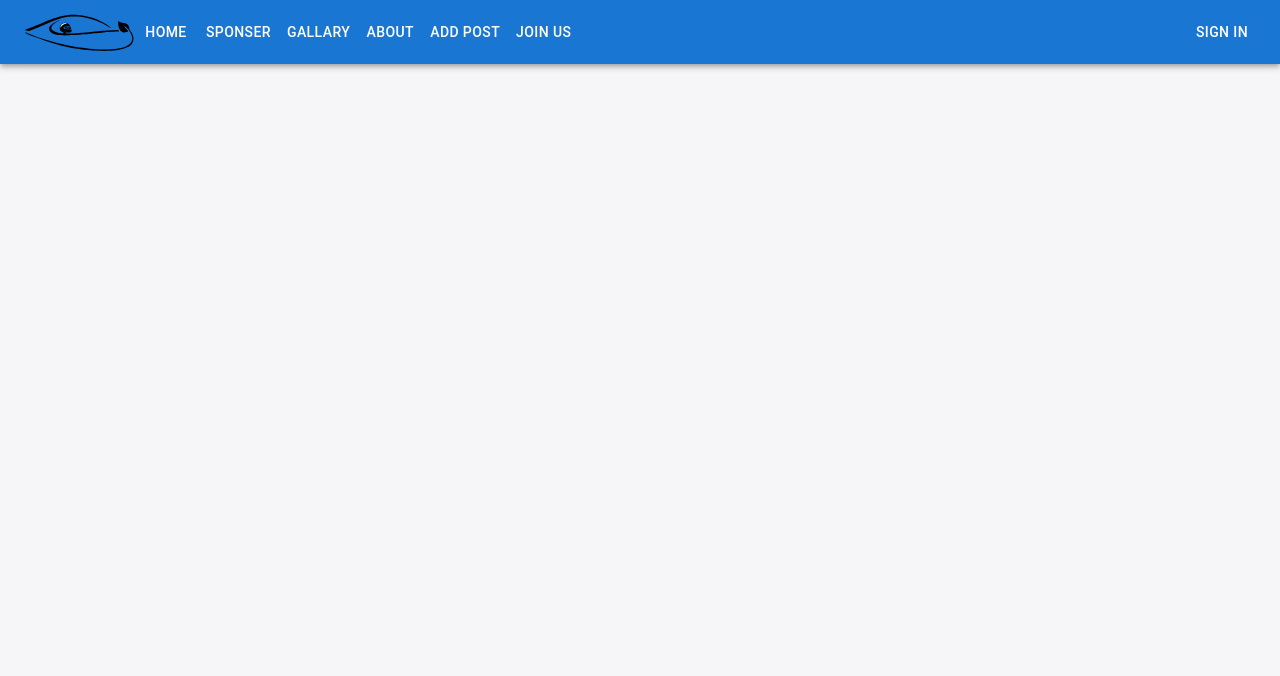
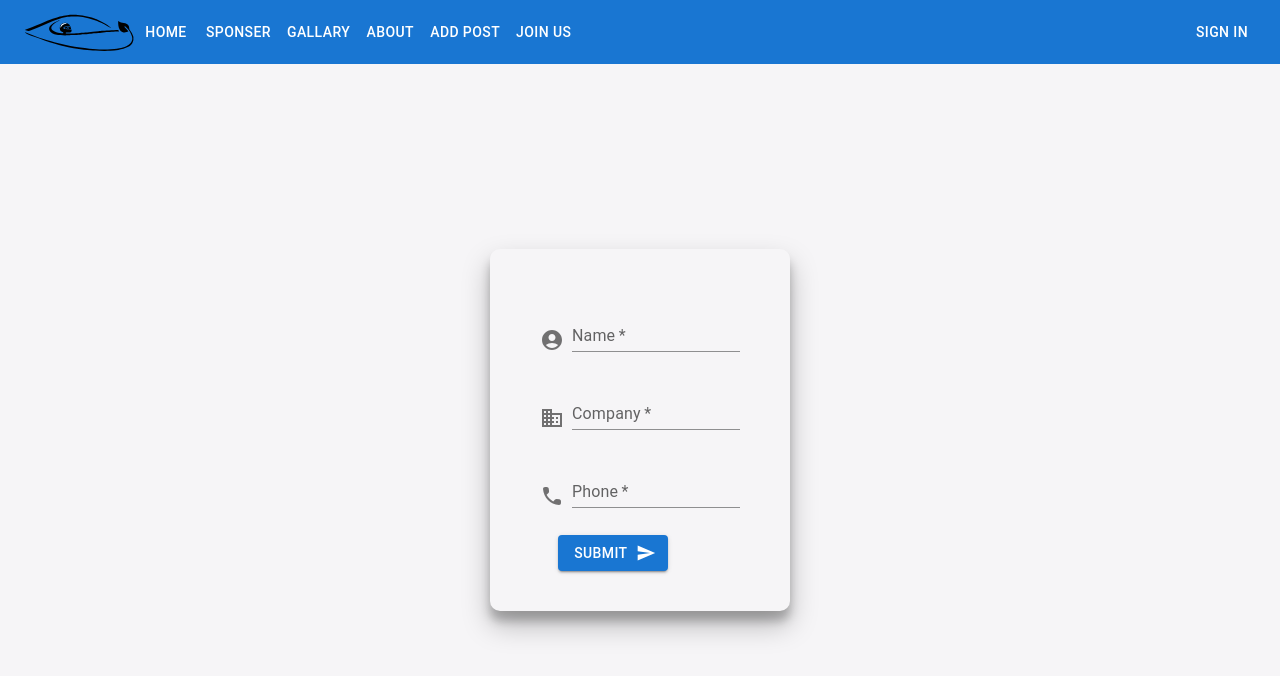
Before and after one commit to nouralmulhem/Shell-Frontend, a React (Create React App) app: page /Sponser in a window 1280 px wide. Shown: the top 676 px of the page. Built offline with nearby package versions, Linux system fonts and the light colour scheme.

Commit message:
form in sponser

```diff
--- a/src/App.js
+++ b/src/App.js
@@ -11,6 +11,7 @@ import AddAdmin from './Components/Authentication/AddAdmin/AddAdmin';
 
 // Styles
 import './App.css';
+import Sponser from './Components/Sponser/Sponser';
 
 function App() {
   return (
@@ -24,6 +25,7 @@ function App() {
             <Route exact path="/AddPost" element={<PostForm />} />
             <Route exact path="/Recruitment" element={<RecruitmentPage />} />
             <Route exact path="/AddAdmin" element={<AddAdmin />} />
+            <Route exact path="/Sponser" element={<Sponser />} />
 
           </Routes>
         </Router>
--- a/src/Components/Navebar/HosnyNavbar.jsx
+++ b/src/Components/Navebar/HosnyNavbar.jsx
@@ -31,7 +31,7 @@ function ResponsiveAppBar() {
   };
   const handleSponser = () => {
     handleCloseNavMenu();
-    console.log('Sponser');
+    window.location.pathname = 'Sponser';
   };
   const handleGallary = () => {
     handleCloseNavMenu();
@@ -87,7 +87,7 @@ function ResponsiveAppBar() {
                 <PostLink2 to="/">HOME</PostLink2>
               </MenuItem>
               <MenuItem key="Sponser" onClick={handleSponser}>
-                <PostLink2 to="/">Sponser</PostLink2>
+                <PostLink2 to="/Sponser">Sponser</PostLink2>
               </MenuItem>
               <MenuItem key="Gallary" onClick={handleGallary}>
                 <PostLink2 to="/">Gallary</PostLink2>
@@ -126,7 +126,7 @@ function ResponsiveAppBar() {
 
             <Box sx={{ flexGrow: 1, display: { xs: 'none', md: 'flex' } }}>
               <Button onClick={handleCloseNavMenu}><PostLink to="/">HOME</PostLink></Button>
-              <Button onClick={handleCloseNavMenu}><PostLink to="/">Sponser</PostLink></Button>
+              <Button onClick={handleCloseNavMenu}><PostLink to="/Sponser">Sponser</PostLink></Button>
               <Button onClick={handleCloseNavMenu}><PostLink to="/">Gallary</PostLink></Button>
               <Button onClick={handleCloseNavMenu}><PostLink to="/">About</PostLink></Button>
               <Button onClick={handleCloseNavMenu}><PostLink to="/AddPost">Add Post</PostLink></Button>
--- /dev/null
+++ b/src/Components/Sponser/BeSponser/BeSponser.jsx
@@ -0,0 +1,124 @@
+import { Button, TextField } from '@mui/material';
+import SendIcon from '@mui/icons-material/Send';
+import Swal from 'sweetalert2';
+// axios
+// import axios from '../../services/instance'
+import axios from 'axios';
+import { AccountCircle } from '@mui/icons-material';
+import LocalPhoneRoundedIcon from '@mui/icons-material/LocalPhoneRounded';
+import BusinessIcon from '@mui/icons-material/Business';
+import { useState } from 'react';
+import {
+  BoxObj, FirstRow, InputConatiner, Row, SubmitConatiner,
+  // Upload,
+} from './style';
+
+const widthInput = 200;
+
+export default function BeSponser() {
+  const [name, setName] = useState('');
+  const [company, setCompany] = useState('');
+  const [phone, setPhone] = useState('');
+  const [error, setError] = useState(false);
+
+  const handleClick = (e) => {
+    e.preventDefault();
+    if ((name?.length <= 0 || company?.length <= 0 || phone?.length <= 0 || company === undefined || phone === undefined || name === undefined)) {
+      setError(true);
+    } else {
+      axios.post('https://cuert-backend-api.herokuapp.com/sponsors/apply/new/', {
+        name,
+        company,
+        phone_number: phone,
+      })
+        .then((response) => {
+          console.log(response);
+          Swal.fire({
+            position: 'center',
+            icon: 'success',
+            title: 'We will contact you ',
+            showConfirmButton: false,
+            timer: 1500,
+          });
+          if (response.status === 401) {
+            window.location.pathname = 'login';
+          }
+          setTimeout(() => {
+            document.location.href = './';
+          }, 1500);
+        }).catch((error) => {
+          console.log(error);
+          if (error?.response?.data?.email || error?.response?.data?.username) {
+            alert(`${error?.response?.data?.email}\n${error?.response?.data?.username}`);
+          } else if (error?.response?.data?.password !== undefined) {
+            alert(error?.response?.data?.password);
+          }
+        });
+    }
+  };
+
+  const checkPhone = (e) => {
+    const num = e?.target?.value;
+    const start = num?.substring(0, 3);
+    if ((start === '010' || start === '011' || start === '012' || start === '015') && num?.length === 11) {
+      setPhone(num);
+    } else {
+      setPhone('');
+    }
+  };
+  return (
+    <div className="FormHeader">
+      <BoxObj onSubmit={handleClick}>
+        <FirstRow>
+          <InputConatiner sx={{ width: widthInput }}>
+            <AccountCircle sx={{ color: 'action.active', mr: 1 }} />
+            <TextField
+              label="Name"
+              variant="standard"
+              type="text"
+              fullWidth
+              onChange={(e) => setName(e.target.value)}
+              required
+              error={error && (name?.length <= 0 || name === undefined)}
+              InputProps={{ inputProps: { min: 1, max: 50 } }}
+            />
+          </InputConatiner>
+          <InputConatiner sx={{ width: widthInput }}>
+            <BusinessIcon sx={{ color: 'action.active', mr: 1 }} />
+            <TextField
+              label="Company"
+              variant="standard"
+              type="text"
+              fullWidth
+              onChange={(e) => setCompany(e.target.value)}
+              required
+              error={error && (name?.length <= 0 || name === undefined)}
+              InputProps={{ inputProps: { min: 1, max: 50 } }}
+            />
+          </InputConatiner>
+        </FirstRow>
+        <Row>
+          <InputConatiner sx={{ width: widthInput }}>
+            <LocalPhoneRoundedIcon sx={{ color: 'action.active', mr: 1 }} />
+            <TextField
+              label="Phone"
+              variant="standard"
+              type="text"
+              fullWidth
+              onChange={(e) => checkPhone(e)}
+              required
+              error={error && (phone?.length <= 0 || phone === undefined)}
+            />
+          </InputConatiner>
+          <SubmitConatiner sx={{ width: widthInput }}>
+            <Button variant="contained" endIcon={<SendIcon />} type="submit">
+              Submit
+            </Button>
+          </SubmitConatiner>
+        </Row>
+
+      </BoxObj>
+    </div>
+
+  );
+}
--- /dev/null
+++ b/src/Components/Sponser/BeSponser/style.js
@@ -0,0 +1,76 @@
+import { styled } from '@mui/material/styles';
+import {
+  Box,
+  Button, TextareaAutosize, TextField,
+} from '@mui/material';
+
+export const BoxObj = styled('form')(() => ({
+  display: 'flex',
+  flexDirection: 'column',
+  // justifyContent: 'center',
+  alignItems: 'center',
+  boxShadow: '0 14px 28px rgba(0,0,0,0.25), 0 10px 10px rgba(0,0,0,0.22);',
+  borderRadius: 10,
+  padding: '40px 20px',
+}));
+export const Title = styled(TextField)(() => ({
+  width: '80%',
+  height: '10%',
+  marginBottom: 30,
+}));
+
+export const Description = styled(TextareaAutosize)(() => ({
+  width: '80%',
+  marginBottom: 30,
+  fontSize: 15,
+  fontFamily: 'inherit',
+  padding: 10,
+}));
+
+export const Upload = styled(Button)(() => ({
+  width: '80%',
+  marginBottom: 30,
+}));
+
+export const Row = styled(Box)(() => ({
+  display: 'flex',
+  justifyContent: 'space-evenly',
+  minWidth: 'fit-content',
+  alignItems: 'center',
+  flexDirection: 'column',
+
+}));
+export const FirstRow = styled(Box)(() => ({
+  display: 'flex',
+  justifyContent: 'space-evenly',
+  minWidth: 'fit-content',
+  alignItems: 'baseline',
+  flexDirection: 'column',
+}));
+
+export const Container = styled(Box)(() => ({
+  display: 'flex',
+  flexDirection: 'column',
+  justifyContent: 'center',
+  marginLeft: '5%',
+  marginRight: '5%',
+  '& > :not(style)': { m: 8 },
+}));
+export const InputConatiner = styled(Box)(() => ({
+  display: 'flex',
+  alignItems: 'flex-end',
+  m: 4,
+  margin: ' 0px 30px',
+  marginTop: 15,
+  marginBottom: 15,
+  flexDirection: 'initial',
+
+}));
+export const SubmitConatiner = styled(Box)(() => ({
+  display: 'flex',
+  alignItems: 'center',
+  m: 4,
+  margin: ' 0px 30px',
+  paddingLeft: '7%',
+  paddingTop: '12px',
+}));
--- /dev/null
+++ b/src/Components/Sponser/Sponser.jsx
@@ -0,0 +1,10 @@
+import { Box } from '@mui/system';
+import BeSponser from './BeSponser/BeSponser';
+
+export default function Sponser() {
+  return (
+    <Box>
+      <BeSponser />
+    </Box>
+  );
+}
```
Also changed, not shown: src/Components/PostForm/PostForm.jsx (+0 -14 lines), src/Components/Sponser/style.js (added).
